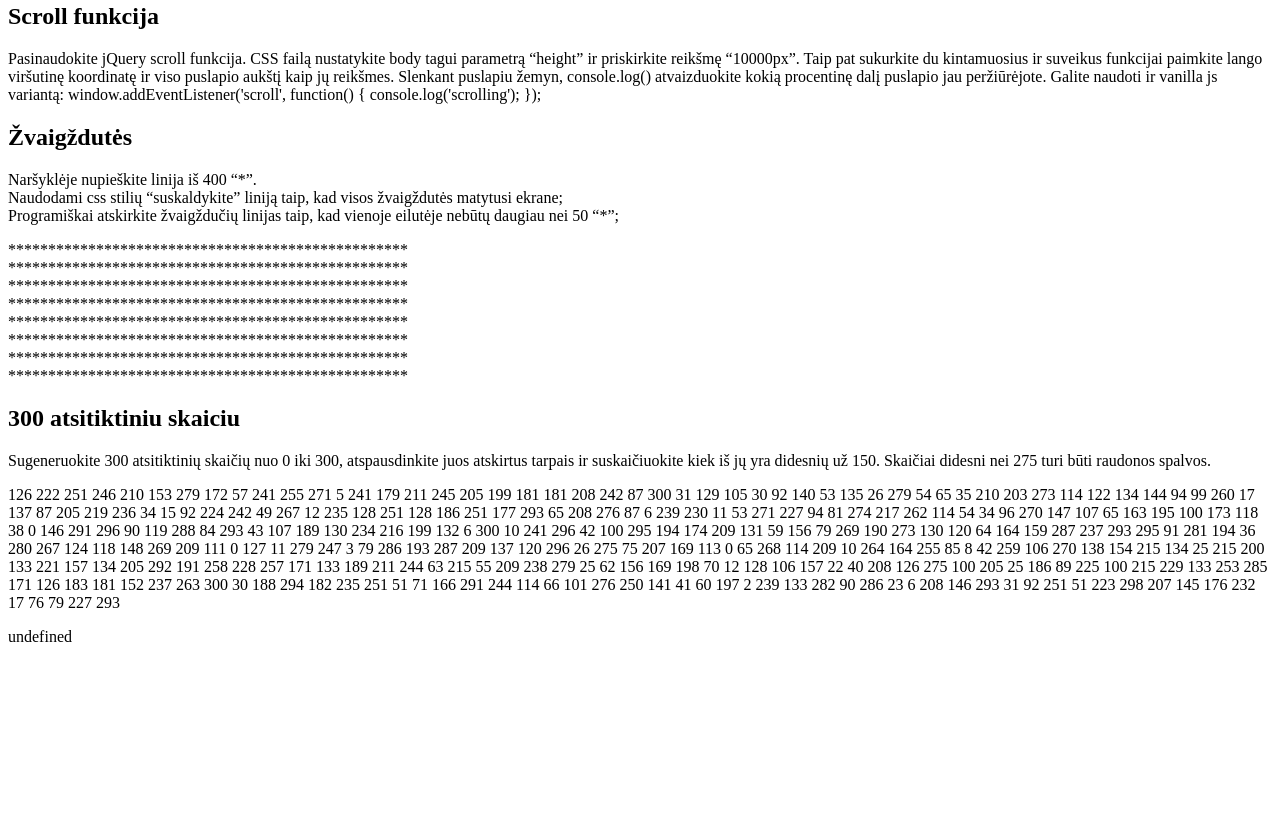
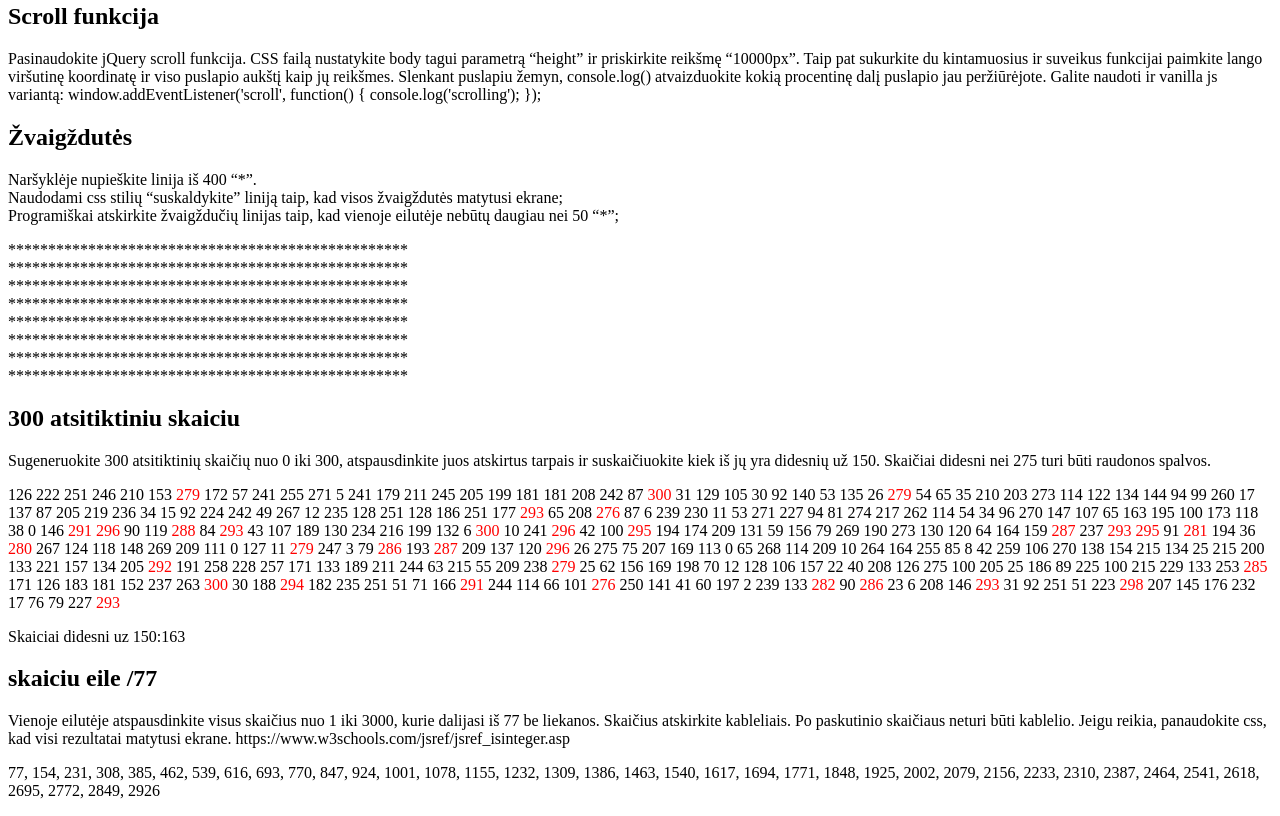
Before and after one commit to jovitara/JS-pradziamokslis, a plain HTML site: page index.html in a window 1280 px wide. Shown: the part 1653-2469 px from the top of the page. Before the commit the page ends 2315 px from the top, so only its background shows below. Drawn offline with nearby package versions, Linux system fonts and the light colour scheme.

Commit message:
07-21 vakarui

```diff
--- a/assets/js/custom.js
+++ b/assets/js/custom.js
@@ -407,32 +407,67 @@ document.getElementById("zvaigzdutes").innerHTML = text;
 
 });
 
-//2 uzduotis 07-20
+// 2 uzduotis 07-20
 
 jQuery(document).ready(function () {
+  let atsitiktinis = 0;
   let atsitiktiniai = '';
-  let virs = '';
+  let virs = 0;
+
 
   min = 0;
   max = 300;
-  for (let i=0; i < 300; i++)
+  for (let i=0; i < 300; i++){
 
-    atsitiktiniai += Math.floor(Math.random() * (max - min + 1) + min) +' ';
+    atsitiktinis = Math.floor(Math.random() * (max - min + 1) + min);
+  console.log(atsitiktinis);
+
+    if (atsitiktinis >150) {
+
+      virs++;
+    };
+    if (atsitiktinis > 275){
+      atsitiktiniai += '<span style="color:red;">' + atsitiktinis + '</span>';
+    } else{
+      atsitiktiniai += atsitiktinis;
+    }
+    if (i !=299){
+      atsitiktiniai += ' '
+    }
+
+
+  }
+
+document.getElementById("300skaiciu").innerHTML =  atsitiktiniai;
+
+document.getElementById("virs150").innerHTML = 'Skaiciai didesni uz 150:' + virs;
+
+ });
+
+//  3 uzduotis 2021-07-20
+
+ jQuery(document).ready(function () {
+  let x = 0;
+  let xeile = '';
+  let kablelis = ', ';
+  daliklis = 77;
 
 
 
+  for (let i=1; i < 3000; i++){
 
+   x = i/daliklis;
+   if (Number.isInteger(x)){
+     if(i!=daliklis){
+            xeile += kablelis;
+     }
 
+   xeile += i;
+    }
+    if (i == 3000)
+    xeile += '.';
+  }
 
-document.getElementById("300skaiciu").innerHTML =  atsitiktiniai;
-
-if (i >150) {
-
-  virs = length;
-};
-
-document.getElementById("virs150").innerHTML = virs.innerText;
-
-
+document.getElementById("77eile").innerHTML =  xeile;
 
  });
--- a/index.html
+++ b/index.html
@@ -175,6 +175,14 @@
 <p id="virs150"></p>
 </div>
 
+<div class="3uzduotis0720">
+  <h2>skaiciu eile /77</h2>
+<p>Vienoje eilutėje atspausdinkite visus skaičius nuo 1 iki 3000, kurie dalijasi iš 77 be liekanos. Skaičius atskirkite kableliais. Po paskutinio skaičiaus neturi būti kablelio. Jeigu reikia, panaudokite css, kad visi rezultatai matytusi ekrane.
+  https://www.w3schools.com/jsref/jsref_isinteger.asp</p>
+<p id="77eile"></p>
+<p id="77eile2"></p>
+</div>
+
     <script src="https://ajax.googleapis.com/ajax/libs/jquery/3.6.0/jquery.min.js"></script>
     <script type="text/javascript" src="assets/js/custom.js"></script>
     <script type="text/javascript" src="assets/js/newfile.js"></script>
```
